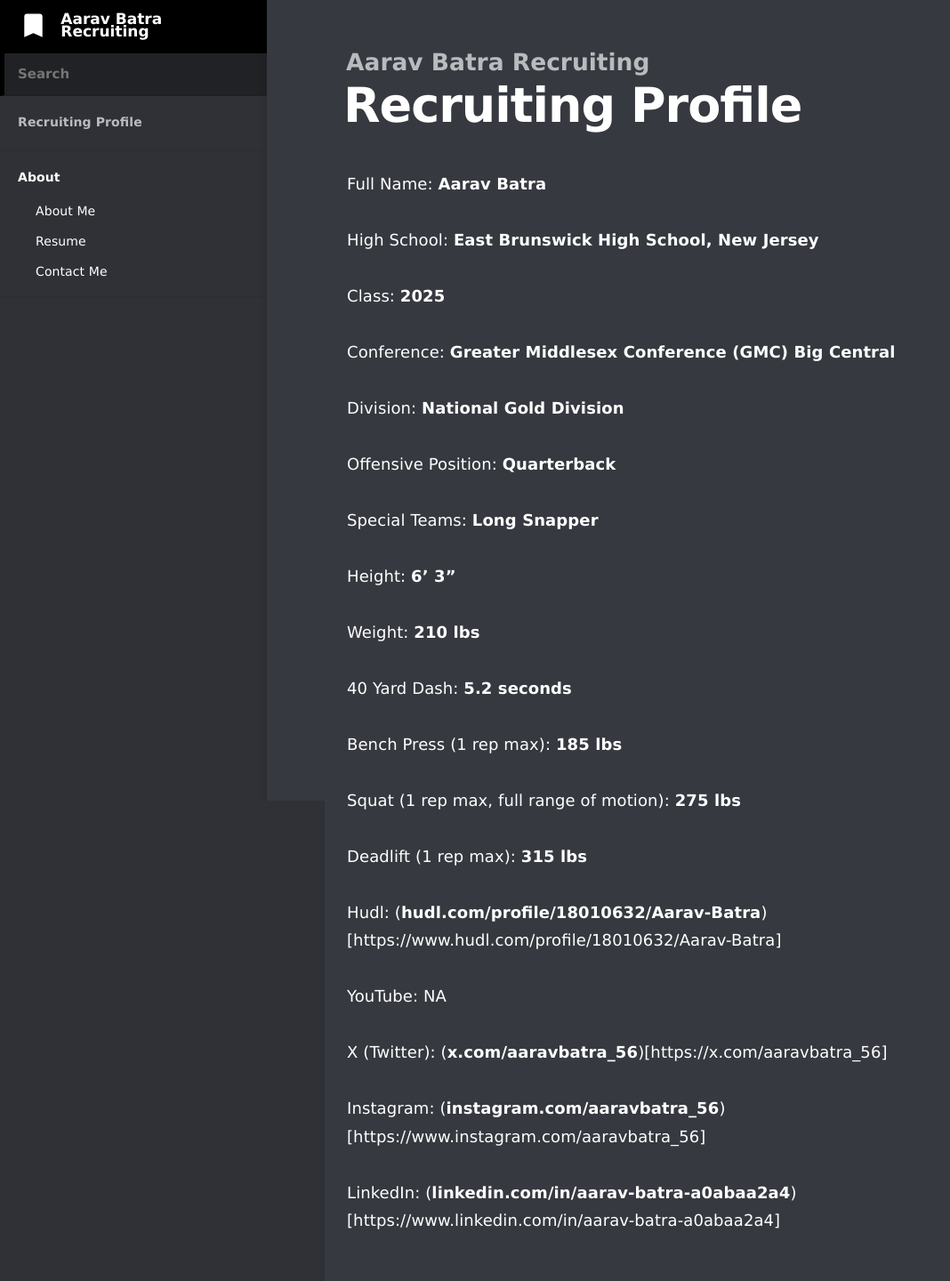
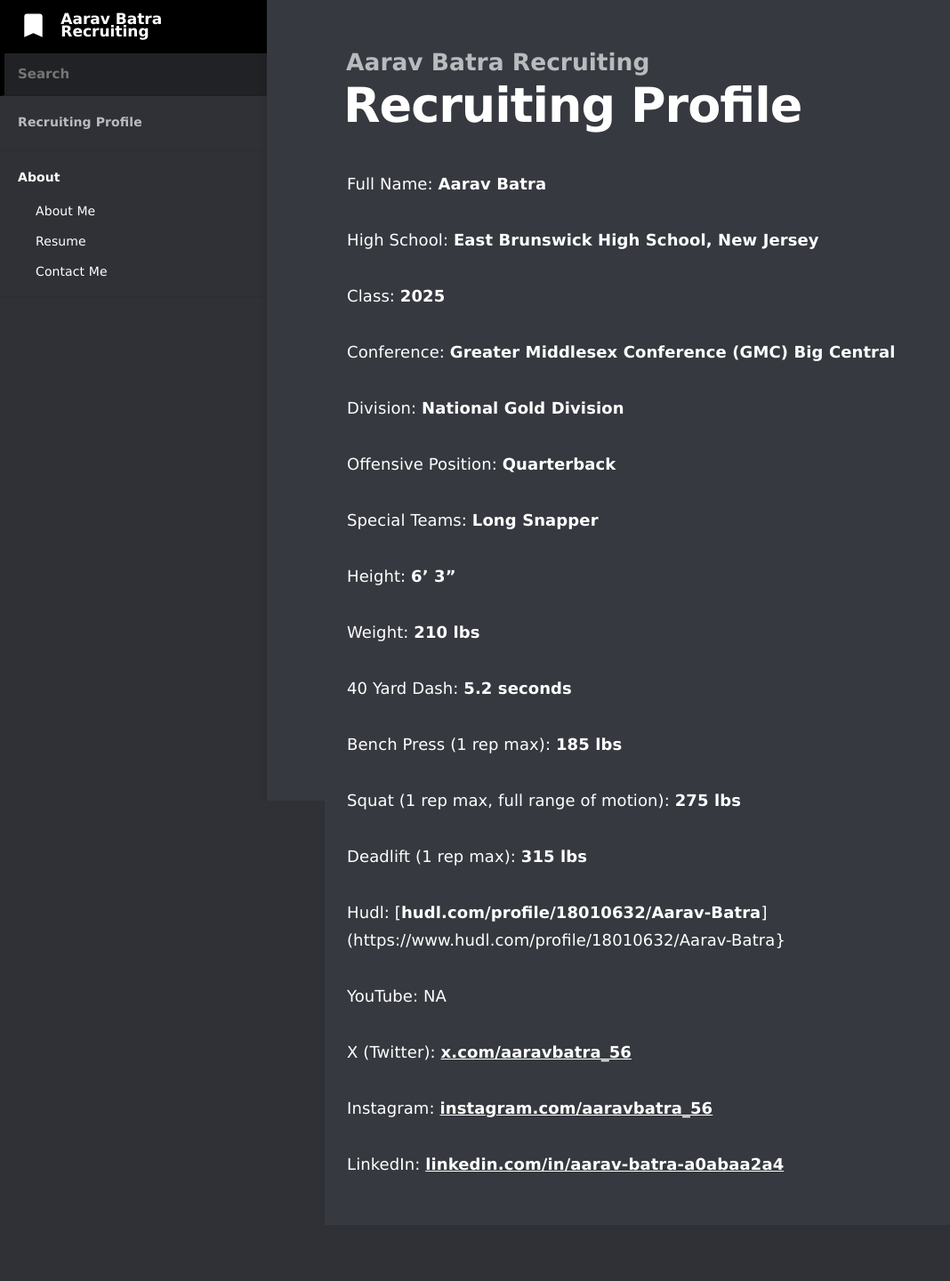
Before and after one commit to batra-aarav/recruit.aaravbatra.me, a Jekyll site: the page built from index.md, in a window 1280 px wide. Shown: the whole page at 89% size, without its empty margins (0-1068 px from the left). Built offline with Jekyll 4.4.1, drawn with Linux system fonts in a browser that asks for light colours; after the commit the page ends 1377 px from its top, so only the background shows below that.

Commit message:
fix links

```diff
--- a/index.md
+++ b/index.md
@@ -29,12 +29,12 @@ Squat (1 rep max, full range of motion): **275 lbs**
 
 Deadlift (1 rep max): **315 lbs**
 
-Hudl: (**hudl.com/profile/18010632/Aarav-Batra**)[https://www.hudl.com/profile/18010632/Aarav-Batra]
+Hudl: [**hudl.com/profile/18010632/Aarav-Batra**](https://www.hudl.com/profile/18010632/Aarav-Batra}
 
 YouTube: NA
 
-X (Twitter): (**x.com/aaravbatra_56**)[https://x.com/aaravbatra_56]
+X (Twitter): [**x.com/aaravbatra_56**](https://x.com/aaravbatra_56)
 
-Instagram: (**instagram.com/aaravbatra_56**)[https://www.instagram.com/aaravbatra_56]
+Instagram: [**instagram.com/aaravbatra_56**](https://www.instagram.com/aaravbatra_56)
 
-LinkedIn: (**linkedin.com/in/aarav-batra-a0abaa2a4**)[https://www.linkedin.com/in/aarav-batra-a0abaa2a4]
+LinkedIn: [**linkedin.com/in/aarav-batra-a0abaa2a4**](https://www.linkedin.com/in/aarav-batra-a0abaa2a4)
```
